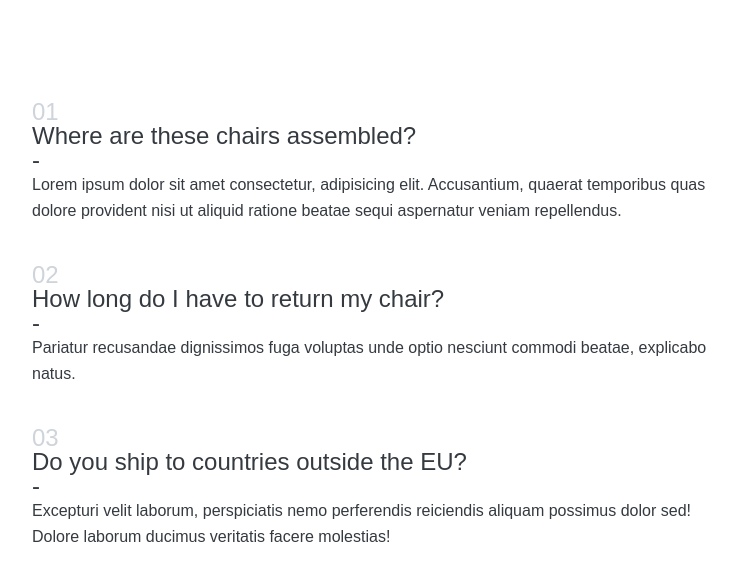
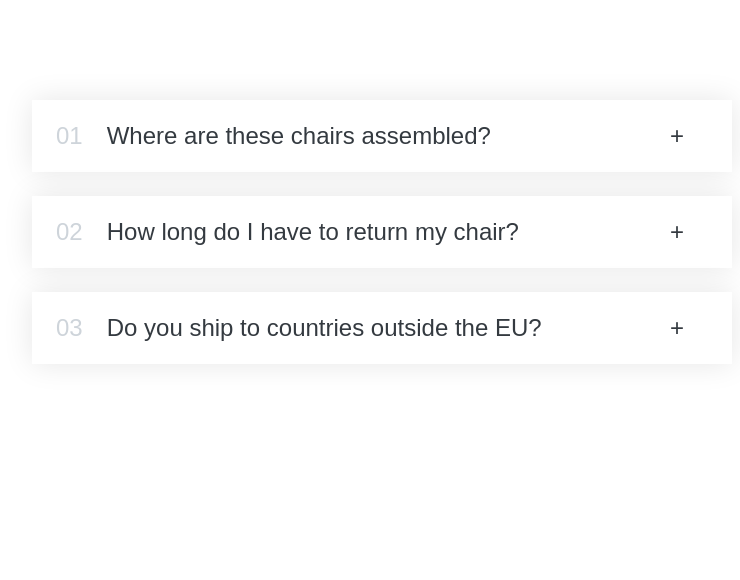
Before and after one commit to gabrielmussafiri/AccordionFAQ, a React (Create React App) app: page / in a window 1280 px wide. Shown: the top 580 px of the page, without its empty margins (258-998 px from the left). Built offline with nearby package versions, Linux system fonts and the light colour scheme.

Commit message:
accordion updated

```diff
--- a/src/Accordion.js
+++ b/src/Accordion.js
@@ -4,7 +4,12 @@
   return (
     <div className="accordion">
       {data.map((el, index) => (
-        <AccordionItems title={el.title} text={el.text} num={index} />
+        <AccordionItems
+          title={el.title}
+          text={el.text}
+          num={index}
+          key={index}
+        />
       ))}
     </div>
   );
--- a/src/AccordionItems.js
+++ b/src/AccordionItems.js
@@ -1,11 +1,18 @@
+import { useState } from "react";
+
 export default function AccordionItems({ num, title, text }) {
+  const [isOpen, setIsOpen] = useState(false);
+
+  function handleToggle() {
+    setIsOpen((isOpen) => !isOpen);
+  }
 
   return (
-    <div>
+    <div className="item" onClick={handleToggle}>
       <p className="number">{num < 9 ? `0${num + 1}` : num + 1}</p>
       <p className="title">{title}</p>
-      <p className="icon">-</p>
-      <div className="content-box">{text}</div>
+      <p className="icon">{isOpen ? "-" : "+"}</p>
+      {isOpen && <div className="content-box">{text}</div>}
     </div>
   );
 }
```
